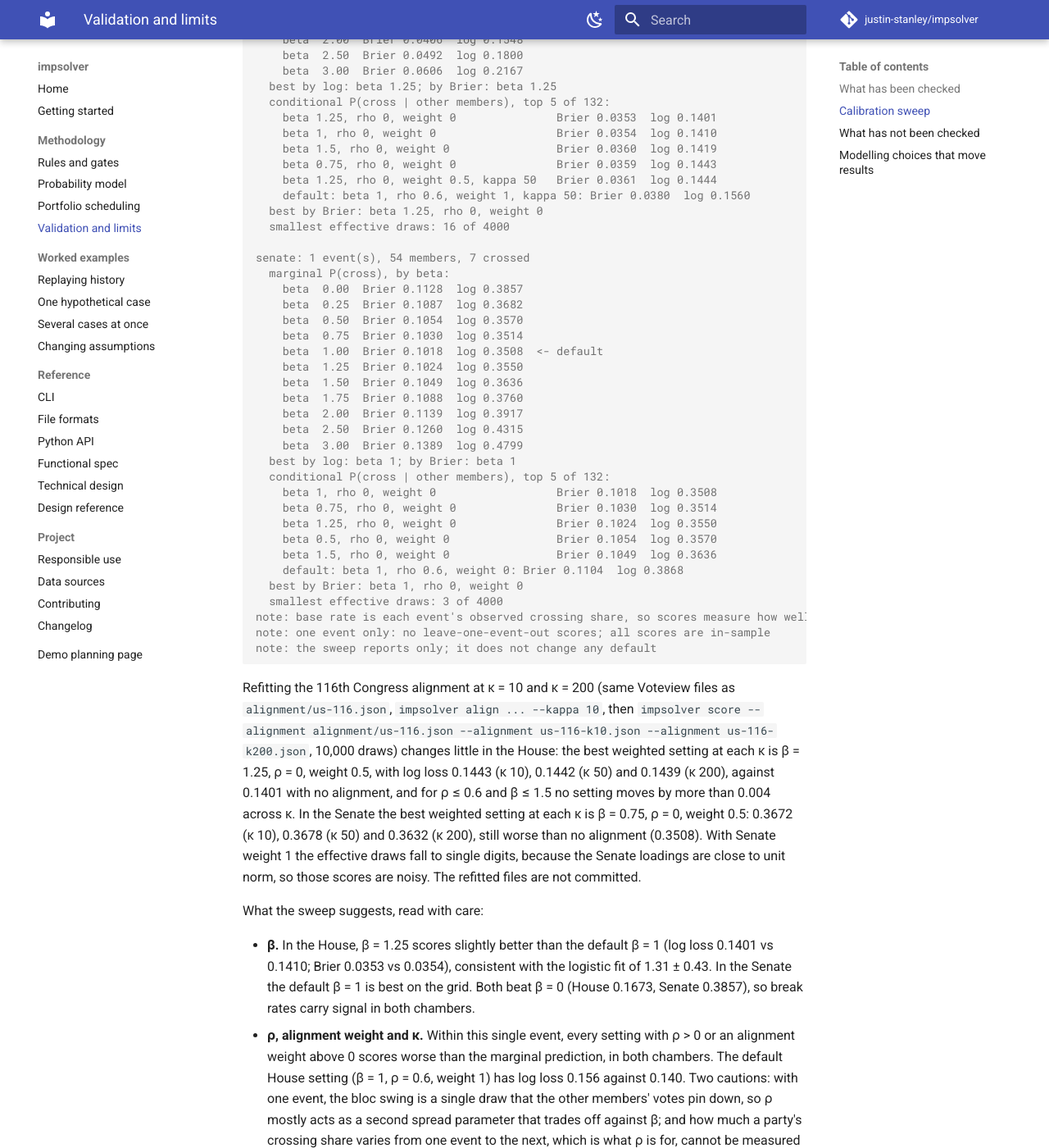
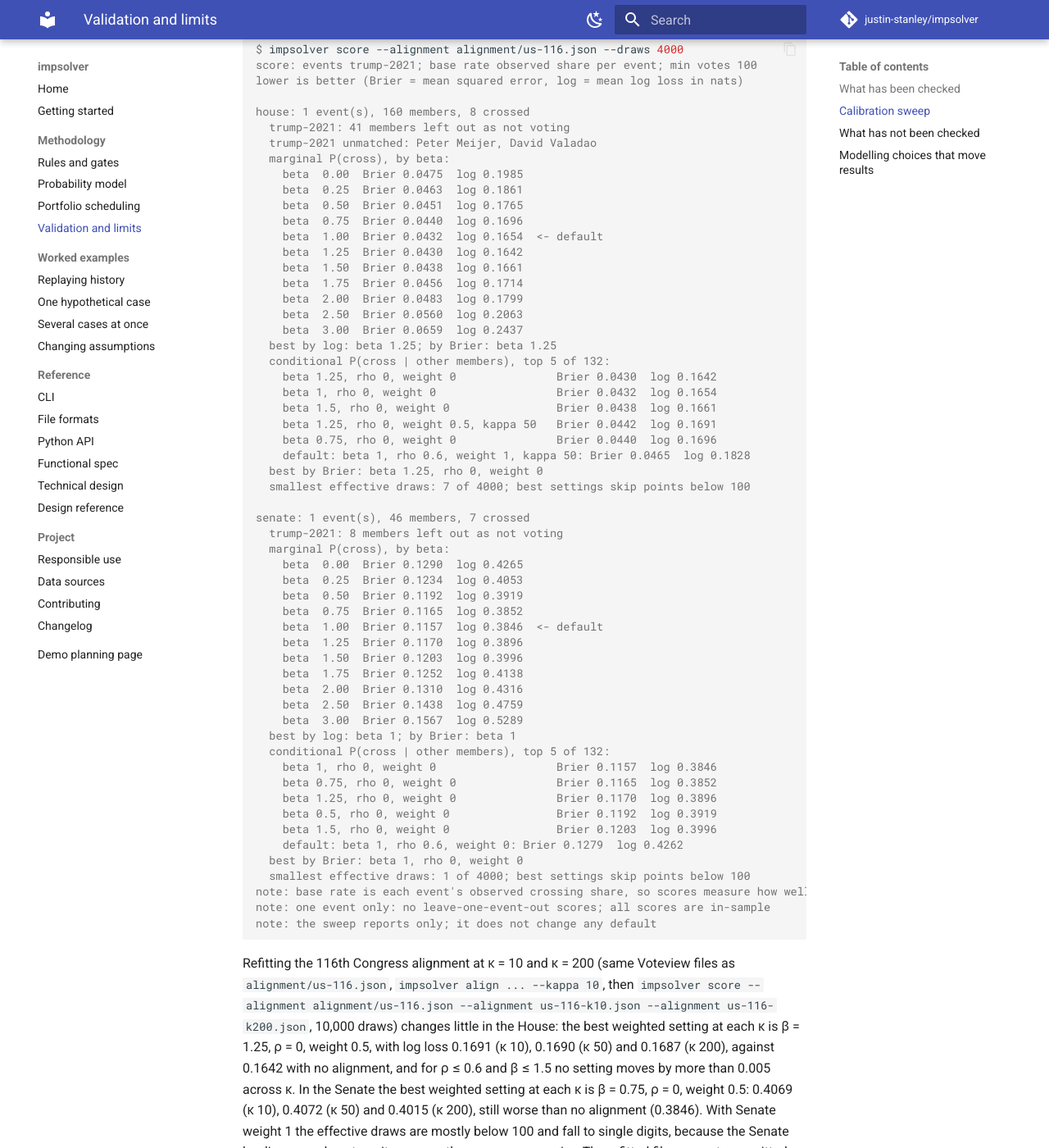
Before and after one commit to justin-stanley/impsolver, an MkDocs documentation site: the page built from docs/methodology/validation.md, in a window 1280 px wide and 1400 px high, scrolled down 1762 px. Shown: the whole window at 82% size. Built offline with MkDocs 1.6.1 and Material for MkDocs 9.7.7, drawn with Linux system fonts in a browser that asks for light colours; comment, search, counter and statistics services are not loaded; some of the changed text lies outside the part shown.

Commit message:
Leave non-voting members out of impsolver score
Crossover fixtures take an optional not_voting list (members of the party
in the history congress who cast no vote on the event; omitted means
unknown, [] means everyone voted). The 2021 fixture lists the 43 House
Republicans of the 116th not recorded Yea or Nay on roll call 17 (41 of
them have the 100 votes needed to be scored) and the 8 Senate Republicans
not seated on 2021-02-13, checked against clerk.house.gov and senate.gov.
score leaves them out, reports the count, and warns when a fixture has
no list.

Also: per-member bloc break rates (members of blocs without a rate are
left out, as in priors.propensities); an event that cannot be scored is
skipped instead of stopping the sweep, with a per-chamber in-sample note
when that leaves one event; best settings and LOEO choices skip grid
points with fewer than 100 effective draws, and the best-by-Brier line
shows the low-draws flag. validation.md and the generated score example
are updated with the new numbers.

Co-Authored-By: Claude Opus 5.5 <noreply@anthropic.com>

```diff
--- a/docs/examples/generated/score.md
+++ b/docs/examples/generated/score.md
@@ -3,54 +3,56 @@ $ impsolver score --alignment alignment/us-116.json --draws 4000
 score: events trump-2021; base rate observed share per event; min votes 100
 lower is better (Brier = mean squared error, log = mean log loss in nats)
 
-house: 1 event(s), 201 members, 8 crossed
+house: 1 event(s), 160 members, 8 crossed
+  trump-2021: 41 members left out as not voting
   trump-2021 unmatched: Peter Meijer, David Valadao
   marginal P(cross), by beta:
-    beta  0.00  Brier 0.0382  log 0.1673
-    beta  0.25  Brier 0.0374  log 0.1575
-    beta  0.50  Brier 0.0367  log 0.1498
-    beta  0.75  Brier 0.0359  log 0.1443
-    beta  1.00  Brier 0.0354  log 0.1410  <- default
-    beta  1.25  Brier 0.0353  log 0.1401
-    beta  1.50  Brier 0.0360  log 0.1419
-    beta  1.75  Brier 0.0378  log 0.1468
-    beta  2.00  Brier 0.0406  log 0.1548
-    beta  2.50  Brier 0.0492  log 0.1800
-    beta  3.00  Brier 0.0606  log 0.2167
+    beta  0.00  Brier 0.0475  log 0.1985
+    beta  0.25  Brier 0.0463  log 0.1861
+    beta  0.50  Brier 0.0451  log 0.1765
+    beta  0.75  Brier 0.0440  log 0.1696
+    beta  1.00  Brier 0.0432  log 0.1654  <- default
+    beta  1.25  Brier 0.0430  log 0.1642
+    beta  1.50  Brier 0.0438  log 0.1661
+    beta  1.75  Brier 0.0456  log 0.1714
+    beta  2.00  Brier 0.0483  log 0.1799
+    beta  2.50  Brier 0.0560  log 0.2063
+    beta  3.00  Brier 0.0659  log 0.2437
   best by log: beta 1.25; by Brier: beta 1.25
   conditional P(cross | other members), top 5 of 132:
-    beta 1.25, rho 0, weight 0               Brier 0.0353  log 0.1401
-    beta 1, rho 0, weight 0                  Brier 0.0354  log 0.1410
-    beta 1.5, rho 0, weight 0                Brier 0.0360  log 0.1419
-    beta 0.75, rho 0, weight 0               Brier 0.0359  log 0.1443
-    beta 1.25, rho 0, weight 0.5, kappa 50   Brier 0.0361  log 0.1444
-    default: beta 1, rho 0.6, weight 1, kappa 50: Brier 0.0380  log 0.1560
+    beta 1.25, rho 0, weight 0               Brier 0.0430  log 0.1642
+    beta 1, rho 0, weight 0                  Brier 0.0432  log 0.1654
+    beta 1.5, rho 0, weight 0                Brier 0.0438  log 0.1661
+    beta 1.25, rho 0, weight 0.5, kappa 50   Brier 0.0442  log 0.1691
+    beta 0.75, rho 0, weight 0               Brier 0.0440  log 0.1696
+    default: beta 1, rho 0.6, weight 1, kappa 50: Brier 0.0465  log 0.1828
   best by Brier: beta 1.25, rho 0, weight 0
-  smallest effective draws: 16 of 4000
+  smallest effective draws: 7 of 4000; best settings skip points below 100
 
-senate: 1 event(s), 54 members, 7 crossed
+senate: 1 event(s), 46 members, 7 crossed
+  trump-2021: 8 members left out as not voting
   marginal P(cross), by beta:
-    beta  0.00  Brier 0.1128  log 0.3857
-    beta  0.25  Brier 0.1087  log 0.3682
-    beta  0.50  Brier 0.1054  log 0.3570
-    beta  0.75  Brier 0.1030  log 0.3514
-    beta  1.00  Brier 0.1018  log 0.3508  <- default
-    beta  1.25  Brier 0.1024  log 0.3550
-    beta  1.50  Brier 0.1049  log 0.3636
-    beta  1.75  Brier 0.1088  log 0.3760
-    beta  2.00  Brier 0.1139  log 0.3917
-    beta  2.50  Brier 0.1260  log 0.4315
-    beta  3.00  Brier 0.1389  log 0.4799
+    beta  0.00  Brier 0.1290  log 0.4265
+    beta  0.25  Brier 0.1234  log 0.4053
+    beta  0.50  Brier 0.1192  log 0.3919
+    beta  0.75  Brier 0.1165  log 0.3852
+    beta  1.00  Brier 0.1157  log 0.3846  <- default
+    beta  1.25  Brier 0.1170  log 0.3896
+    beta  1.50  Brier 0.1203  log 0.3996
+    beta  1.75  Brier 0.1252  log 0.4138
+    beta  2.00  Brier 0.1310  log 0.4316
+    beta  2.50  Brier 0.1438  log 0.4759
+    beta  3.00  Brier 0.1567  log 0.5289
   best by log: beta 1; by Brier: beta 1
   conditional P(cross | other members), top 5 of 132:
-    beta 1, rho 0, weight 0                  Brier 0.1018  log 0.3508
-    beta 0.75, rho 0, weight 0               Brier 0.1030  log 0.3514
-    beta 1.25, rho 0, weight 0               Brier 0.1024  log 0.3550
-    beta 0.5, rho 0, weight 0                Brier 0.1054  log 0.3570
-    beta 1.5, rho 0, weight 0                Brier 0.1049  log 0.3636
-    default: beta 1, rho 0.6, weight 0: Brier 0.1104  log 0.3868
+    beta 1, rho 0, weight 0                  Brier 0.1157  log 0.3846
+    beta 0.75, rho 0, weight 0               Brier 0.1165  log 0.3852
+    beta 1.25, rho 0, weight 0               Brier 0.1170  log 0.3896
+    beta 0.5, rho 0, weight 0                Brier 0.1192  log 0.3919
+    beta 1.5, rho 0, weight 0                Brier 0.1203  log 0.3996
+    default: beta 1, rho 0.6, weight 0: Brier 0.1279  log 0.4262
   best by Brier: beta 1, rho 0, weight 0
-  smallest effective draws: 3 of 4000
+  smallest effective draws: 1 of 4000; best settings skip points below 100
 note: base rate is each event's observed crossing share, so scores measure how well the settings rank and spread members, not how well the overall rate is guessed
 note: one event only: no leave-one-event-out scores; all scores are in-sample
 note: the sweep reports only; it does not change any default
--- a/docs/methodology/validation.md
+++ b/docs/methodology/validation.md
@@ -25,10 +25,21 @@ In the Senate they were not, so Senate alignment is off by default.
 ## Calibration sweep
 
 `impsolver score` turns the 2021 check into scores. For every member of the crossing party with
-at least 100 votes in the history congress, it predicts whether that member crossed and scores
-the predictions with the Brier score (mean squared error) and the log loss (mean −log
+at least 100 votes in the history congress who voted on the event, it predicts whether that member
+crossed and scores the predictions with the Brier score (mean squared error) and the log loss (mean −log
 probability of what happened, in nats). Lower is better for both. It scores two kinds of
 prediction:
+
+Who voted comes from the fixture's `not_voting` list: members of the party in the history
+congress who cast no vote on the event, because they had left, were non-voting delegates, or were
+recorded Not Voting. They are left out rather than counted as non-crossers, and the output says
+how many there are. For 2021 that is 41 of the 201 House Republicans with 100 or more votes in
+the 116th Congress (37 who were not on [roll call 17](https://clerk.house.gov/Votes/202117) at
+all, and 4 recorded Not Voting) and 8 of the 54 Senate Republicans, who were no longer senators
+on 13 February 2021 ([vote 59](https://www.senate.gov/legislative/LIS/roll_call_votes/vote1171/vote_117_1_00059.htm)).
+A fixture without the list scores every party member, and the output warns that absent members
+then count as non-crossers. `impsolver calibrate` does not use the list; its permutation test
+still draws from every party member of the history congress.
 
 - **Marginal**, P(cross), from the defection prior alone:
   p = sigmoid(logit b + β · excess), where b is the event's observed crossing share. Only β
@@ -46,7 +57,8 @@ the best settings on the others are scored on it, next to the defaults' score.
 
 The "smallest effective draws" line is the minimum over the whole grid. Below, it comes from
 corner settings (β ≥ 2, ρ = 0.9, weight 1); the best and default settings have about 1,000 or
-more of the 4,000 draws.
+more of the 4,000 draws. Grid points with fewer than 100 effective draws are flagged, and they are
+never picked as best settings or as leave-one-event-out choices unless every point is below 100.
 
 --8<-- "examples/generated/score.md"
 
@@ -54,22 +66,22 @@ Refitting the 116th Congress alignment at κ = 10 and κ = 200 (same Voteview fi
 `alignment/us-116.json`, `impsolver align ... --kappa 10`, then `impsolver score --alignment
 alignment/us-116.json --alignment us-116-k10.json --alignment us-116-k200.json`, 10,000 draws)
 changes little in the House: the best weighted setting at each κ is β = 1.25, ρ = 0, weight 0.5,
-with log loss 0.1443 (κ 10), 0.1442 (κ 50) and 0.1439 (κ 200), against 0.1401 with no alignment,
-and for ρ ≤ 0.6 and β ≤ 1.5 no setting moves by more than 0.004 across κ. In the Senate the best
-weighted setting at each κ is β = 0.75, ρ = 0, weight 0.5: 0.3672 (κ 10), 0.3678 (κ 50) and
-0.3632 (κ 200), still worse than no alignment (0.3508). With Senate weight 1 the effective draws
-fall to single digits, because the Senate loadings are close to unit norm, so those scores are
-noisy. The refitted files are not committed.
+with log loss 0.1691 (κ 10), 0.1690 (κ 50) and 0.1687 (κ 200), against 0.1642 with no alignment,
+and for ρ ≤ 0.6 and β ≤ 1.5 no setting moves by more than 0.005 across κ. In the Senate the best
+weighted setting at each κ is β = 0.75, ρ = 0, weight 0.5: 0.4069 (κ 10), 0.4072 (κ 50) and
+0.4015 (κ 200), still worse than no alignment (0.3846). With Senate weight 1 the effective draws
+are mostly below 100 and fall to single digits, because the Senate loadings are close to unit
+norm, so those scores are noisy. The refitted files are not committed.
 
 What the sweep suggests, read with care:
 
-- **β.** In the House, β = 1.25 scores slightly better than the default β = 1 (log loss 0.1401
-  vs 0.1410; Brier 0.0353 vs 0.0354), consistent with the logistic fit of 1.31 ± 0.43. In the
-  Senate the default β = 1 is best on the grid. Both beat β = 0 (House 0.1673, Senate 0.3857), so
+- **β.** In the House, β = 1.25 scores slightly better than the default β = 1 (log loss 0.1642
+  vs 0.1654; Brier 0.0430 vs 0.0432), consistent with the logistic fit of 1.31 ± 0.43. In the
+  Senate the default β = 1 is best on the grid. Both beat β = 0 (House 0.1985, Senate 0.4265), so
   break rates carry signal in both chambers.
 - **ρ, alignment weight and κ.** Within this single event, every setting with ρ > 0 or an
   alignment weight above 0 scores worse than the marginal prediction, in both chambers. The
-  default House setting (β = 1, ρ = 0.6, weight 1) has log loss 0.156 against 0.140. Two cautions: with
+  default House setting (β = 1, ρ = 0.6, weight 1) has log loss 0.183 against 0.164. Two cautions: with
   one event, the bloc swing is a single draw that the other members' votes pin down, so ρ mostly
   acts as a second spread parameter that trades off against β; and how much a party's crossing
   share varies from one event to the next, which is what ρ is for, cannot be measured from one
```
Also changed, not shown: CHANGELOG.md (+2 -0 lines), docs/design-reference.md (+6 -3 lines), src/impsolver/data/fixtures/members/trump-2021-crossovers.yaml (+64 -0 lines), 5 other files.
